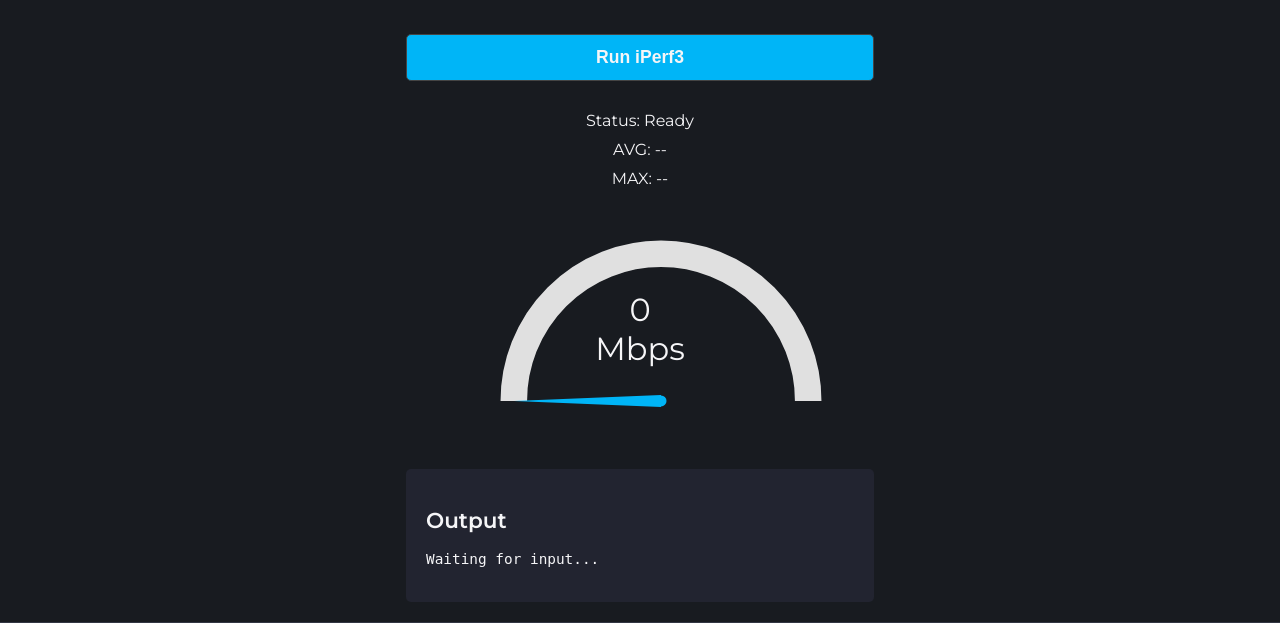
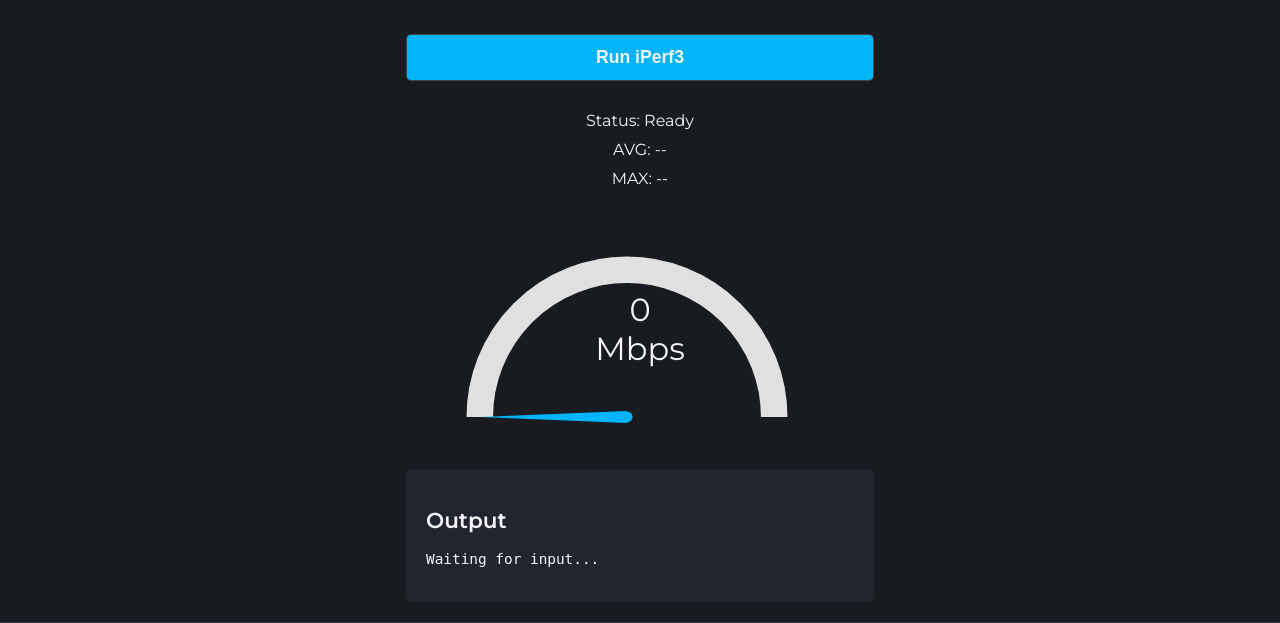
Before and after one commit to R0GGER/iperf3-webui, a Flask app: page / in a window 1280 px wide. Shown: the part 685-1308 px from the top of the page. Run offline with Flask 3, Linux system fonts and the light colour scheme.

Commit message:
FIX: undo css change, speedometer was centered. weird rendering bug in brave browser.

```diff
--- a/static/styles.css
+++ b/static/styles.css
@@ -321,7 +321,7 @@
     width: 100%;
     max-width: 442px;
     height: auto;
-    transform: translate(34px, -16px);
+    /* transform: translate(34px, -16px); */
 
 }
 
```
